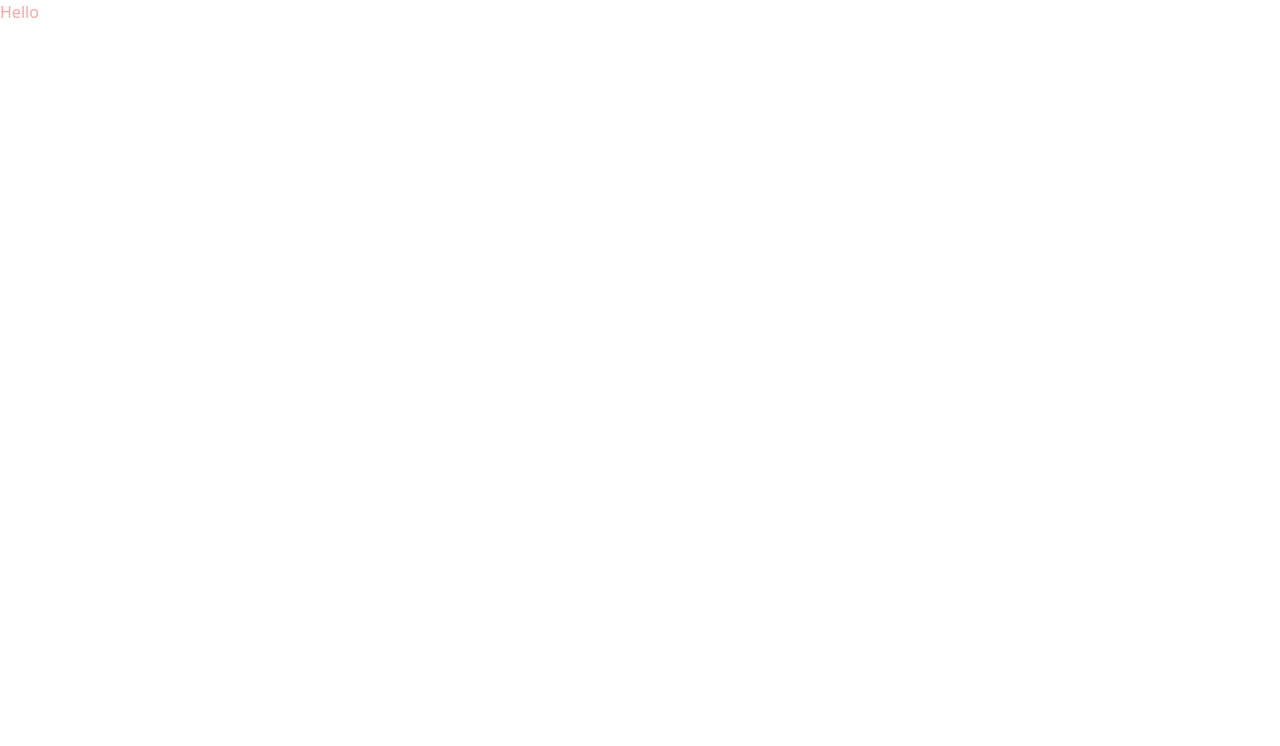
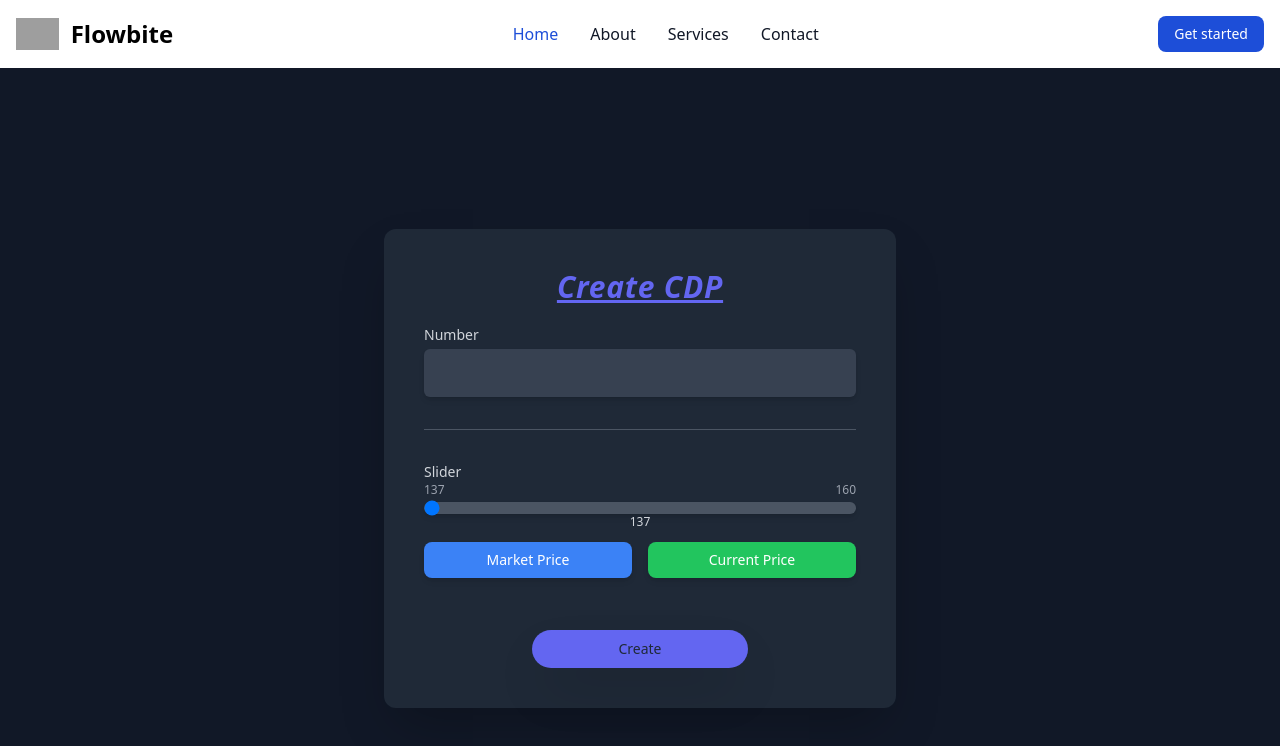
Before and after one commit to mystical-prog/sUSD, a React (Create React App) app in the folder app/: page / in a window 1280 px wide. Shown: the top 746 px of the page. Built offline with nearby package versions, Linux system fonts and the light colour scheme; grey boxes are pictures that could not be loaded.

Commit message:
Create and Navbar added

```diff
--- a/app/src/App.js
+++ b/app/src/App.js
@@ -1,10 +1,13 @@
 import logo from './logo.svg';
 import './App.css';
+import Navbar from './components/Navbar';
+import CreateCDPForm from './components/Create';
 
 function App() {
   return (
     <div className="App">
-      <h1 className='text-red-300'>Hello</h1>
+      <Navbar />
+      <CreateCDPForm />
     </div>
   );
 }
--- /dev/null
+++ b/app/src/components/Create.jsx
@@ -0,0 +1,86 @@
+import React, { useState } from "react";
+
+const CreateCDPForm = () => {
+  const [number, setNumber] = useState("");
+  const [slider, setSlider] = useState(137);
+
+  const handleSubmit = (e) => {
+    e.preventDefault();
+    // Add your form processing logic here
+    console.log(`Number: ${number}, Slider: ${slider}`);
+  };
+
+  return (
+    <div className="flex items-center justify-center h-screen bg-gray-900">
+      <form
+        onSubmit={handleSubmit}
+        className="p-10 bg-gray-800 rounded-xl shadow-2xl w-2/5 transition-all duration-500 ease-in-out transform hover:scale-105"
+      >
+        <h1 className="text-center text-3xl font-bold mb-5 tracking-wide text-indigo-500 underline italic">Create CDP</h1>
+        <div className="space-y-8">
+          <label
+            htmlFor="number-input"
+            className="block text-sm font-medium text-gray-300 transition-colors duration-200 ease-in-out"
+          >
+            Number
+            <input
+              type="number"
+              id="number-input"
+              className="mt-1 block w-full rounded-md bg-gray-700 text-gray-300 border-transparent shadow-md h-12 text-lg transition-all duration-200 ease-in-out hover:border-gray-500 focus:border-indigo-500"
+              value={number}
+              onChange={(e) => setNumber(e.target.value)}
+            />
+          </label>
+          <div className="border-t border-gray-600 my-5"></div>
+          <label
+            htmlFor="slider-input"
+            className="block text-sm font-medium text-gray-300 transition-colors duration-200 ease-in-out"
+          >
+            Slider
+            <div className="flex justify-between text-xs text-gray-400">
+              <span>137</span>
+              <span>160</span>
+            </div>
+            <input
+              type="range"
+              min="137"
+              max="160"
+              id="slider-input"
+              className="mt-1 block w-full rounded-full bg-gray-700 text-gray-300 shadow-md transition-all duration-200 ease-in-out hover:border-gray-500 focus:border-indigo-500 appearance-none h-3"
+              value={slider}
+              onChange={(e) => setSlider(e.target.value)}
+              style={{ background: `linear-gradient(to right, #818CF8 0%, #818CF8 ${(slider-137)/23*100}%, #4B5563 ${(slider-137)/23*100}%, #4B5563 100%)`}}
+            />
+            <div className="text-center text-xs text-gray-300">{slider}</div>
+            <div className="flex space-x-4 mt-3">
+              <button
+                type="button"
+                className="flex-1 py-2 rounded-lg bg-blue-500 text-white text-sm font-medium hover:bg-blue-700 transition-colors duration-200 ease-in-out shadow-md"
+              >
+                Market Price
+              </button>
+              <button
+                type="button"
+                className="flex-1 py-2 rounded-lg bg-green-500 text-white text-sm font-medium hover:bg-green-700 transition-colors duration-200 ease-in-out shadow-md"
+              >
+                Current Price
+              </button>
+            </div>
+          </label>
+          <div className="pt-5">
+            <div className="flex justify-center">
+              <button
+                type="submit"
+                className="w-1/2 inline-flex justify-center py-2 px-4 border border-transparent shadow-2xl text-sm font-medium rounded-full text-gray-800 bg-indigo-500 hover:bg-indigo-700 focus:outline-none focus:ring-2 focus:ring-offset-2 focus:ring-indigo-500 transition-all duration-200 ease-in-out hover:shadow-3xl transform hover:-translate-y-1"
+              >
+                Create
+              </button>
+            </div>
+          </div>
+        </div>
+      </form>
+    </div>
+  );
+};
+
+export default CreateCDPForm;
--- /dev/null
+++ b/app/src/components/Navbar.jsx
@@ -0,0 +1,45 @@
+import React from 'react'
+
+function Navbar() {
+  return (
+    <div>
+
+<nav class="bg-white border-gray-200 dark:bg-gray-900">
+  <div class="max-w-screen-xl flex flex-wrap items-center justify-between mx-auto p-4">
+  <a href="https://flowbite.com/" class="flex items-center">
+      <img src="https://flowbite.com/docs/images/logo.svg" class="h-8 mr-3" alt="Flowbite Logo" />
+      <span class="self-center text-2xl font-semibold whitespace-nowrap dark:text-white">Flowbite</span>
+  </a>
+  <div class="flex md:order-2">
+      <button type="button" class="text-white bg-blue-700 hover:bg-blue-800 focus:ring-4 focus:outline-none focus:ring-blue-300 font-medium rounded-lg text-sm px-4 py-2 text-center mr-3 md:mr-0 dark:bg-blue-600 dark:hover:bg-blue-700 dark:focus:ring-blue-800">Get started</button>
+      <button data-collapse-toggle="navbar-cta" type="button" class="inline-flex items-center p-2 w-10 h-10 justify-center text-sm text-gray-500 rounded-lg md:hidden hover:bg-gray-100 focus:outline-none focus:ring-2 focus:ring-gray-200 dark:text-gray-400 dark:hover:bg-gray-700 dark:focus:ring-gray-600" aria-controls="navbar-cta" aria-expanded="false">
+        <span class="sr-only">Open main menu</span>
+        <svg class="w-5 h-5" aria-hidden="true" xmlns="http://www.w3.org/2000/svg" fill="none" viewBox="0 0 17 14">
+            <path stroke="currentColor" stroke-linecap="round" stroke-linejoin="round" stroke-width="2" d="M1 1h15M1 7h15M1 13h15"/>
+        </svg>
+    </button>
+  </div>
+  <div class="items-center justify-between hidden w-full md:flex md:w-auto md:order-1" id="navbar-cta">
+    <ul class="flex flex-col font-medium p-4 md:p-0 mt-4 border border-gray-100 rounded-lg bg-gray-50 md:flex-row md:space-x-8 md:mt-0 md:border-0 md:bg-white dark:bg-gray-800 md:dark:bg-gray-900 dark:border-gray-700">
+      <li>
+        <a href="#" class="block py-2 pl-3 pr-4 text-white bg-blue-700 rounded md:bg-transparent md:text-blue-700 md:p-0 md:dark:text-blue-500" aria-current="page">Home</a>
+      </li>
+      <li>
+        <a href="#" class="block py-2 pl-3 pr-4 text-gray-900 rounded hover:bg-gray-100 md:hover:bg-transparent md:hover:text-blue-700 md:p-0 md:dark:hover:text-blue-500 dark:text-white dark:hover:bg-gray-700 dark:hover:text-white md:dark:hover:bg-transparent dark:border-gray-700">About</a>
+      </li>
+      <li>
+        <a href="#" class="block py-2 pl-3 pr-4 text-gray-900 rounded hover:bg-gray-100 md:hover:bg-transparent md:hover:text-blue-700 md:p-0 md:dark:hover:text-blue-500 dark:text-white dark:hover:bg-gray-700 dark:hover:text-white md:dark:hover:bg-transparent dark:border-gray-700">Services</a>
+      </li>
+      <li>
+        <a href="#" class="block py-2 pl-3 pr-4 text-gray-900 rounded hover:bg-gray-100 md:hover:bg-transparent md:hover:text-blue-700 md:p-0 md:dark:hover:text-blue-500 dark:text-white dark:hover:bg-gray-700 dark:hover:text-white md:dark:hover:bg-transparent dark:border-gray-700">Contact</a>
+      </li>
+    </ul>
+  </div>
+  </div>
+</nav>
+
+    </div>
+  )
+}
+
+export default Navbar
```
